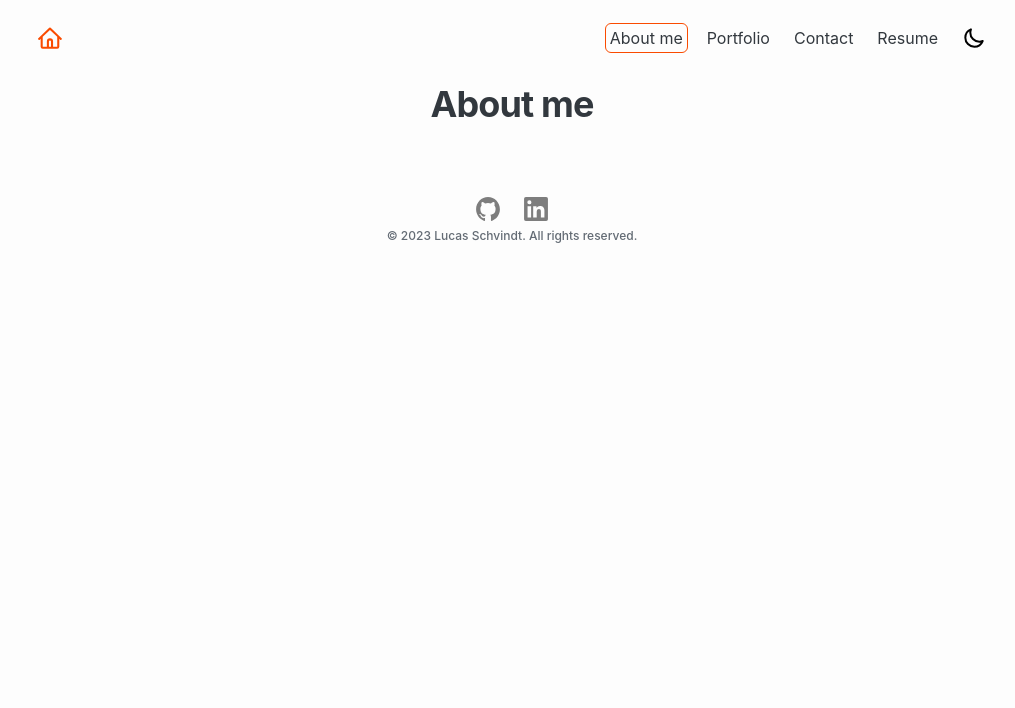
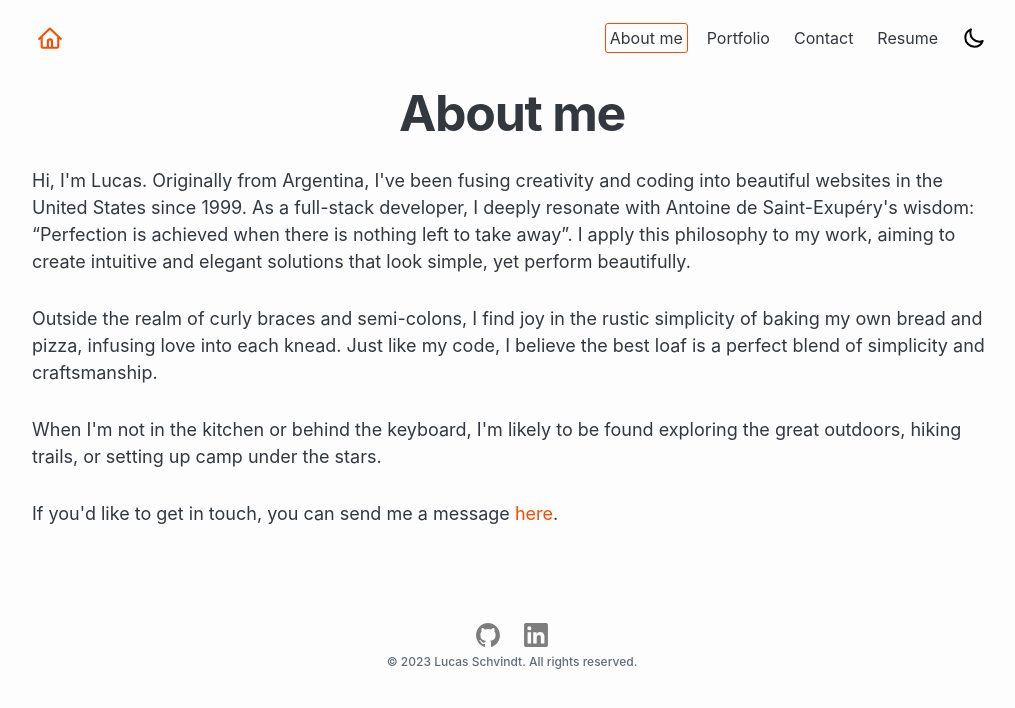
Before and after one commit to skywalkah/react-portfolio, a React (Vite) app: page /about in a window 1280 px wide. Shown: the top 708 px of the page, without its empty margins (128-1143 px from the left). Built offline with nearby package versions, Linux system fonts and the light colour scheme.

Commit message:
Added content for About me page

```diff
--- a/src/components/ContactForm/ContactForm.jsx
+++ b/src/components/ContactForm/ContactForm.jsx
@@ -91,12 +91,16 @@ function ContactForm() {
 
     return (
         <Box className={styles.formWrapper} >
-            <Typography>
+            <Typography level="body-lg">
                 If you want to get in touch with me, fill out the form below and I will be in touch soon!
             </Typography>
             <form onSubmit={handleFormSubmit}>
                 <FormControl className={styles.formItem}>
-                    <FormLabel>Name</FormLabel>
+                    <FormLabel
+                        sx={{fontSize: 17, fontWeight: 400}}
+                    >
+                        Name
+                    </FormLabel>
                     <Input
                         name='name'
                         value={name}
@@ -120,7 +124,11 @@ function ContactForm() {
                 </FormControl>
 
                 <FormControl className={styles.formItem}>
-                    <FormLabel>Email</FormLabel>
+                    <FormLabel
+                        sx={{fontSize: 17, fontWeight: 400}}
+                    >
+                        Email
+                    </FormLabel>
                     <Input
                         value={email}
                         onChange={handleInputChange}
@@ -144,7 +152,11 @@ function ContactForm() {
                 </FormControl>
 
                 <FormControl className={styles.formItem}>
-                    <FormLabel>Message</FormLabel>
+                    <FormLabel
+                        sx={{fontSize: 17, fontWeight: 400}}
+                    >
+                        Message
+                    </FormLabel>
                     <Textarea
                         value={message}
                         onChange={handleInputChange}
--- a/src/index.css
+++ b/src/index.css
@@ -1,16 +1,14 @@
 :root {
-  & .MuiTypography-body-md {
+  & .MuiTypography-body-md,
+  & .MuiTypography-body-lg {
     padding-bottom: 30px;
-  }
-  & .MuiLink-root {
-    border-radius: 5px;
   }
   & .MuiLink-root,
   & .MuiIconButton-root {
     transition: background-color 0.3s ease;
   }
-
   & .MuiButton-root {
+    border-radius: 5px;
     transition: background-color 0.3s ease;
     background-color: #FA4B00;
   }
--- a/src/pages/AboutPage.jsx
+++ b/src/pages/AboutPage.jsx
@@ -1,3 +1,5 @@
+import { Link as RouterLink } from 'react-router-dom';
+import Link from '@mui/joy/Link';
 import Typography from '@mui/joy/Typography';
 import { motion } from 'framer-motion';
 
@@ -12,8 +14,39 @@ export default function AboutPage() {
             <Typography
                 level="h1"
                 variant="plain"
+                sx={{
+                    fontSize: {xs: 30, sm: 50},
+                    marginBottom: 2
+                }}
             >
                 About me
+            </Typography>
+            <Typography level="body-lg">
+                {"Hi, I'm Lucas. Originally from Argentina, I've been fusing creativity and coding into beautiful websites in the United States since 1999. As a full-stack developer, I deeply resonate with Antoine de Saint-Exupéry's wisdom: “Perfection is achieved when there is nothing left to take away”. I apply this philosophy to my work, aiming to create intuitive and elegant solutions that look simple, yet perform beautifully."}
+            </Typography>
+            <Typography level="body-lg">
+                {"Outside the realm of curly braces and semi-colons, I find joy in the rustic simplicity of baking my own bread and pizza, infusing love into each knead. Just like my code, I believe the best loaf is a perfect blend of simplicity and craftsmanship."}
+            </Typography>
+            <Typography level="body-lg">
+                {"When I'm not in the kitchen or behind the keyboard, I'm likely to be found exploring the great outdoors, hiking trails, or setting up camp under the stars."}
+            </Typography>
+            <Typography level="body-lg">
+                {"If you'd like to get in touch, you can send me a message "}
+                <Link
+                    component={RouterLink}
+                    to={'/contact'}
+                    variant={'plain'}
+                    underline='none'
+                    sx={{
+                        color: "#FA4B00",
+                        p: 0,
+                        ":hover": {
+                            color: "#FA4B00",
+                            textDecoration: "underline",
+                            backgroundColor: "transparent",
+                        },
+                    }}
+                >here</Link>.
             </Typography>
         </motion.div>
     );
--- a/src/pages/ContactPage.jsx
+++ b/src/pages/ContactPage.jsx
@@ -13,6 +13,10 @@ export default function ContactPage() {
             <Typography
                 level="h1"
                 variant="plain"
+                sx={{
+                    fontSize: {xs: 30, sm: 50},
+                    marginBottom: 2
+                }}
             >
                 Contact me
             </Typography>
--- a/src/pages/HomePage.jsx
+++ b/src/pages/HomePage.jsx
@@ -35,6 +35,7 @@ export default function HomePage() {
                         sx={{
                             fontSize: {xs: 50, sm: 60},
                             textAlign: 'left',
+                            marginBottom: 1,
                         }}
                     >
                         Hi, {"I'm"} Lucas.<br />
```
